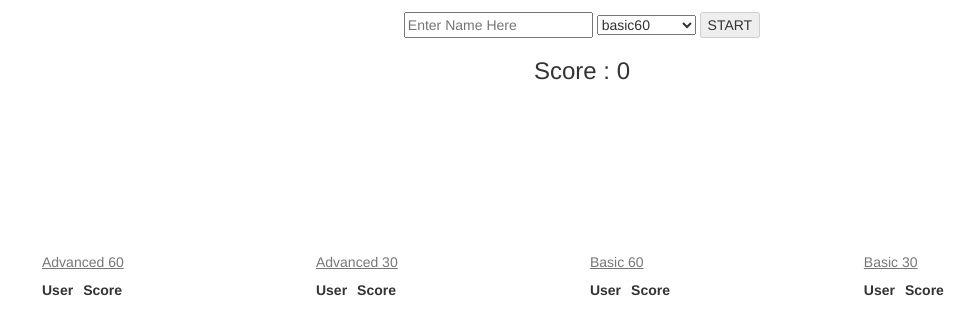
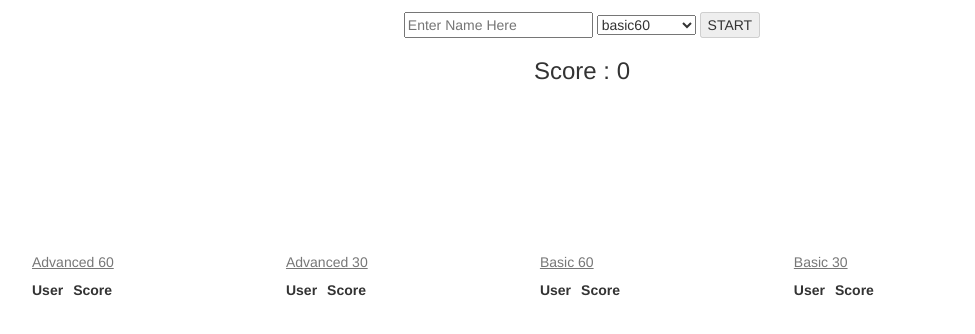
Before and after one commit to bwuphan/mathcraft, a website: page client/index.html in a window 1280 px wide. Shown: the part 100-434 px from the top of the page, without its empty margins (58-1033 px from the left). Drawn offline with Linux system fonts and the light colour scheme; no server answers.

Commit message:
Change padding to 70px

```diff
--- a/client/style.css
+++ b/client/style.css
@@ -75,7 +75,7 @@ th {
   width: 10%;
   margin-left: 20px;
   display: inline;
-  padding: 80px;
+  padding: 70px;
   position: static;
 }
 
@@ -83,23 +83,23 @@ th {
   width: 10%;
   margin-left: 20px; /* minus the amount to make it 100% */
   display: inline;
-  padding: 80px;
+  padding: 70px;
   position: static;
 }
 
 .advanced60 {
   width: 10%;
-  margin-left: 20px; /* minus the amount to make it 80% */
+  margin-left: 20px; /* minus the amount to make it 70% */
   display: inline;
-  padding: 80px;
+  padding: 70px;
   position: static;
 }
 
 .advanced30 {
   width: 10%;
-  margin-left: 20px; /* minus the amount to make it 80% */
+  margin-left: 20px; /* minus the amount to make it 70% */
   display: inline;
-  padding: 80px;
+  padding: 70px;
   position: static;
 }
 
```
